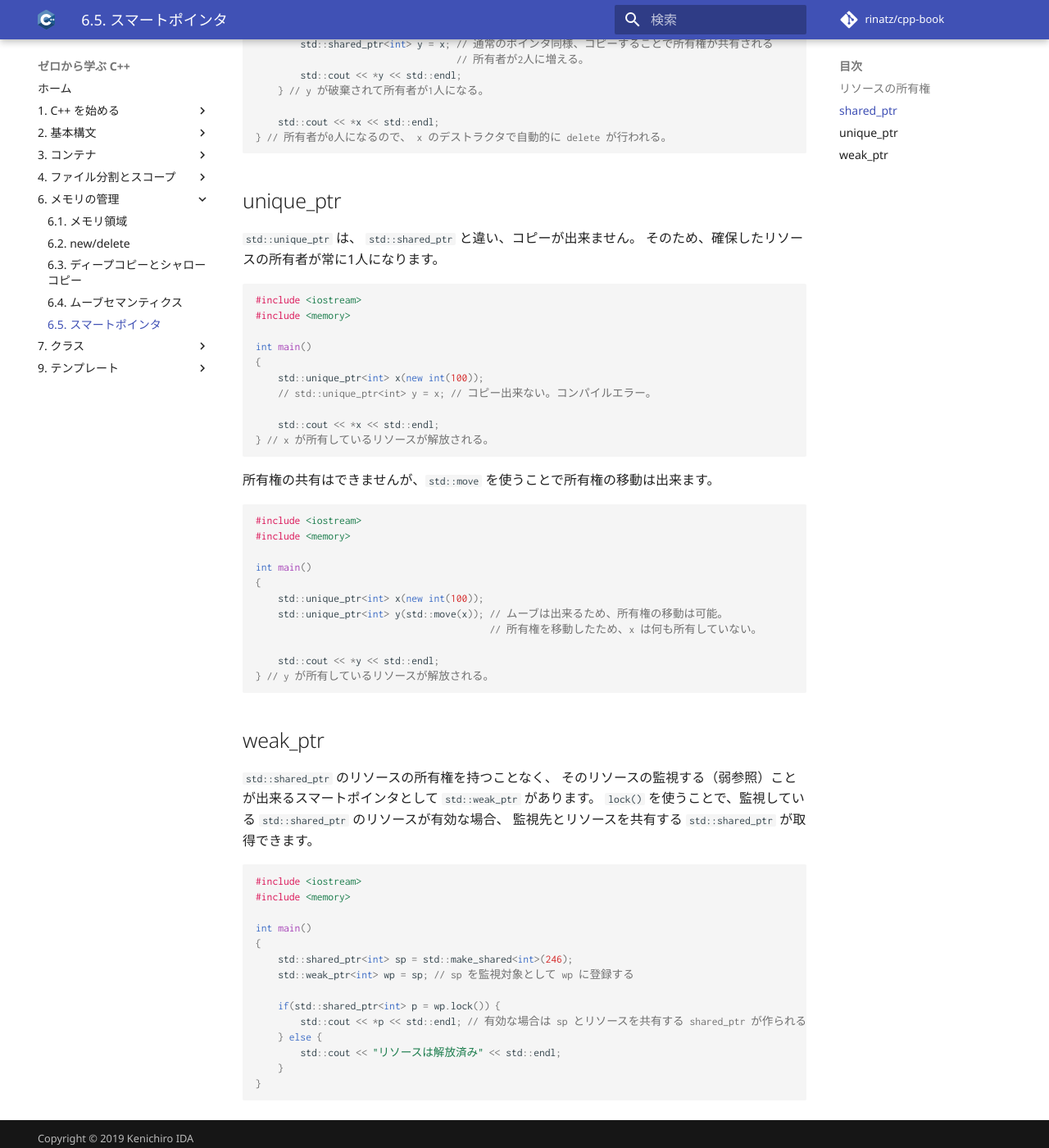
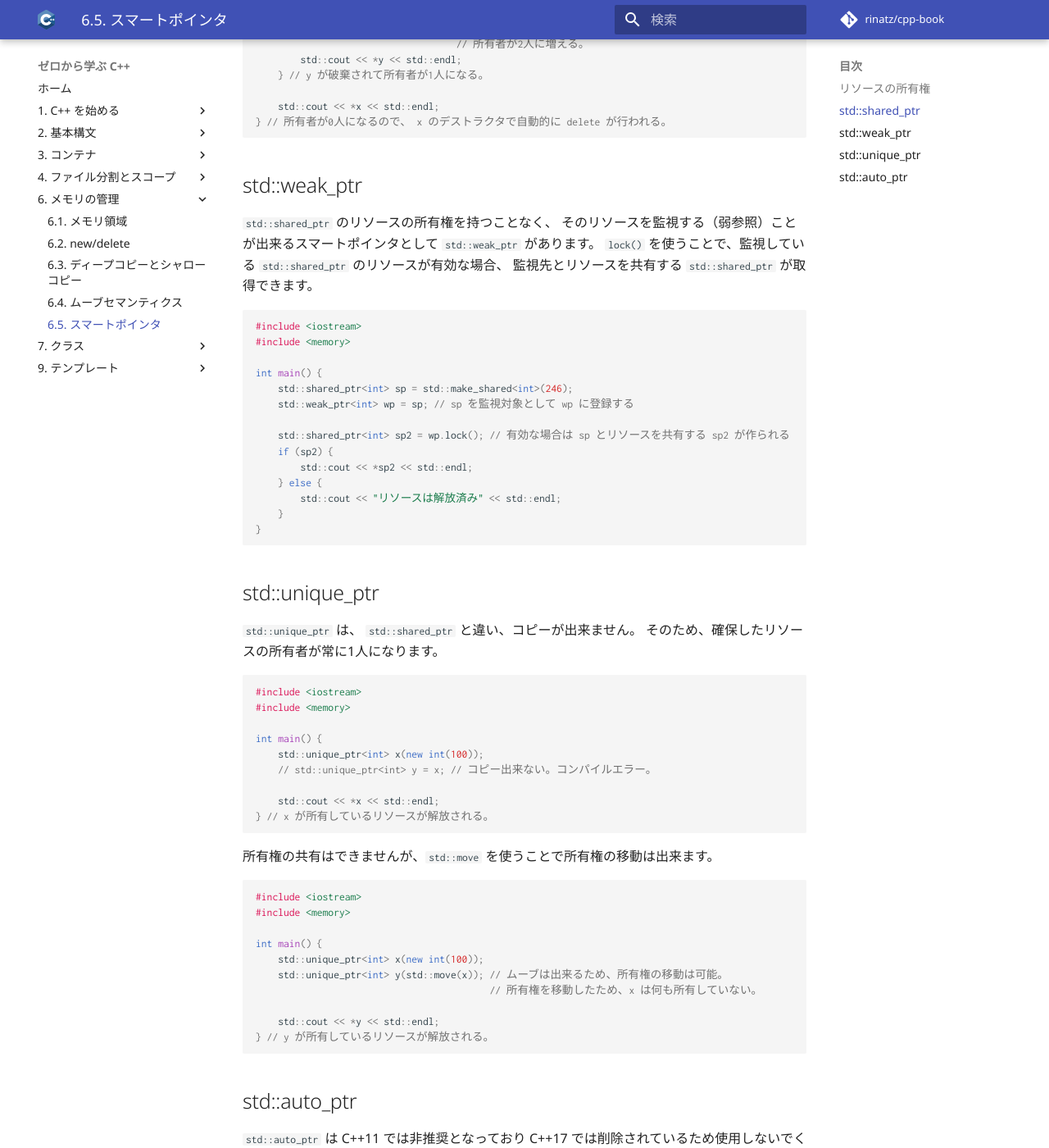
Before and after one commit to rinatz/cpp-book, an MkDocs documentation site: the page built from docs/ch06-05-smart-pointers.md, in a window 1280 px wide and 1400 px high, scrolled down 998 px. Shown: the whole window at 82% size. Built offline with MkDocs 1.6.1 and Material for MkDocs 9.7.7, drawn with Linux system fonts in a browser that asks for light colours; comment, search, counter and statistics services are not loaded; some of the changed lines change nothing that is shown; some of the changed text lies outside the part shown.

Commit message:
Change order to instruction
- Add std::auto_ptr section

````diff
--- a/docs/ch06-05-smart-pointers.md
+++ b/docs/ch06-05-smart-pointers.md
@@ -22,10 +22,10 @@ int main() {
 
 スマートポインタは `<memory>` ヘッダにて提供されています。
 
-## shared_ptr
+## std::shared_ptr
 
 `std::shared_ptr` は動的確保したリソースの所有権を共有することができるスマートポインタです。
-内部で所有権を持つオブジェクトの数をカウントし、所有者がいなくなった時に自動的に `delete` する仕組みを有しています。
+内部で所有権を持つオブジェクトの一覧を管理し、所有者がいなくなった時に自動的に `delete` する仕組みを有しています。
 
 `std::shared_ptr` オブジェクトを生成するには、 `std::make_shared` を利用します。
 
@@ -33,8 +33,7 @@ int main() {
 #include <iostream>
 #include <memory>
 
-int main()
-{
+int main() {
     std::shared_ptr<int> x = std::make_shared<int>(100); // int* x = new int(100); の代わり
                                                          // 所有者は1人。
     {
@@ -47,7 +46,31 @@ int main()
 } // 所有者が0人になるので、 x のデストラクタで自動的に delete が行われる。
 ```
 
-## unique_ptr
+## std::weak_ptr
+
+`std::shared_ptr` のリソースの所有権を持つことなく、
+そのリソースを監視する（弱参照）ことが出来るスマートポインタとして `std::weak_ptr` があります。
+`lock()` を使うことで、監視している `std::shared_ptr` のリソースが有効な場合、
+監視先とリソースを共有する `std::shared_ptr` が取得できます。
+
+```cpp
+#include <iostream>
+#include <memory>
+
+int main() {
+    std::shared_ptr<int> sp = std::make_shared<int>(246);
+    std::weak_ptr<int> wp = sp; // sp を監視対象として wp に登録する
+
+    std::shared_ptr<int> sp2 = wp.lock(); // 有効な場合は sp とリソースを共有する sp2 が作られる
+    if (sp2) {
+        std::cout << *sp2 << std::endl;
+    } else {
+        std::cout << "リソースは解放済み" << std::endl;
+    }
+}
+```
+
+## std::unique_ptr
 
 `std::unique_ptr` は、 `std::shared_ptr` と違い、コピーが出来ません。
 そのため、確保したリソースの所有者が常に1人になります。
@@ -56,8 +79,7 @@ int main()
 #include <iostream>
 #include <memory>
 
-int main()
-{
+int main() {
     std::unique_ptr<int> x(new int(100));
     // std::unique_ptr<int> y = x; // コピー出来ない。コンパイルエラー。
 
@@ -71,8 +93,7 @@ int main()
 #include <iostream>
 #include <memory>
 
-int main()
-{
+int main() {
     std::unique_ptr<int> x(new int(100));
     std::unique_ptr<int> y(std::move(x)); // ムーブは出来るため、所有権の移動は可能。
                                           // 所有権を移動したため、x は何も所有していない。
@@ -81,26 +102,10 @@ int main()
 } // y が所有しているリソースが解放される。
 ```
 
-## weak_ptr
+## std::auto_ptr
 
-`std::shared_ptr` のリソースの所有権を持つことなく、
-そのリソースの監視する（弱参照）ことが出来るスマートポインタとして `std::weak_ptr` があります。
-`lock()` を使うことで、監視している `std::shared_ptr` のリソースが有効な場合、
-監視先とリソースを共有する `std::shared_ptr` が取得できます。
+`std::auto_ptr` は C++11 では非推奨となっており C++17 では削除されているため使用しないでください。
 
-```cpp
-#include <iostream>
-#include <memory>
+詳細は [std::auto_ptr - cppreference.com][cppreference_auto_ptr] を参照してください。
 
-int main()
-{
-    std::shared_ptr<int> sp = std::make_shared<int>(246);
-    std::weak_ptr<int> wp = sp; // sp を監視対象として wp に登録する
-
-    if(std::shared_ptr<int> p = wp.lock()) {
-        std::cout << *p << std::endl; // 有効な場合は sp とリソースを共有する shared_ptr が作られる
-    } else {
-        std::cout << "リソースは解放済み" << std::endl;
-    }
-}
-```
+[cppreference_auto_ptr]: https://ja.cppreference.com/w/cpp/memory/auto_ptr
````
